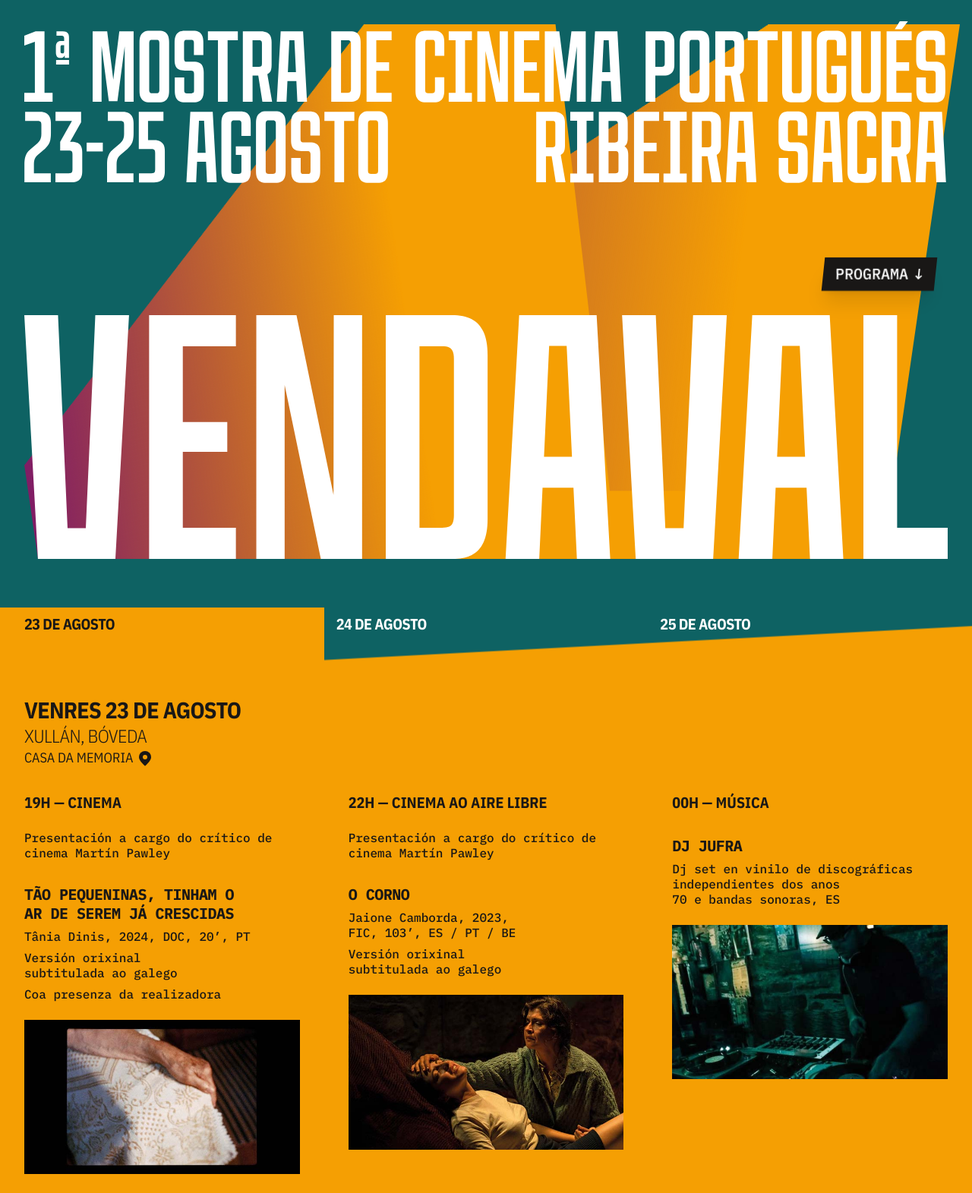
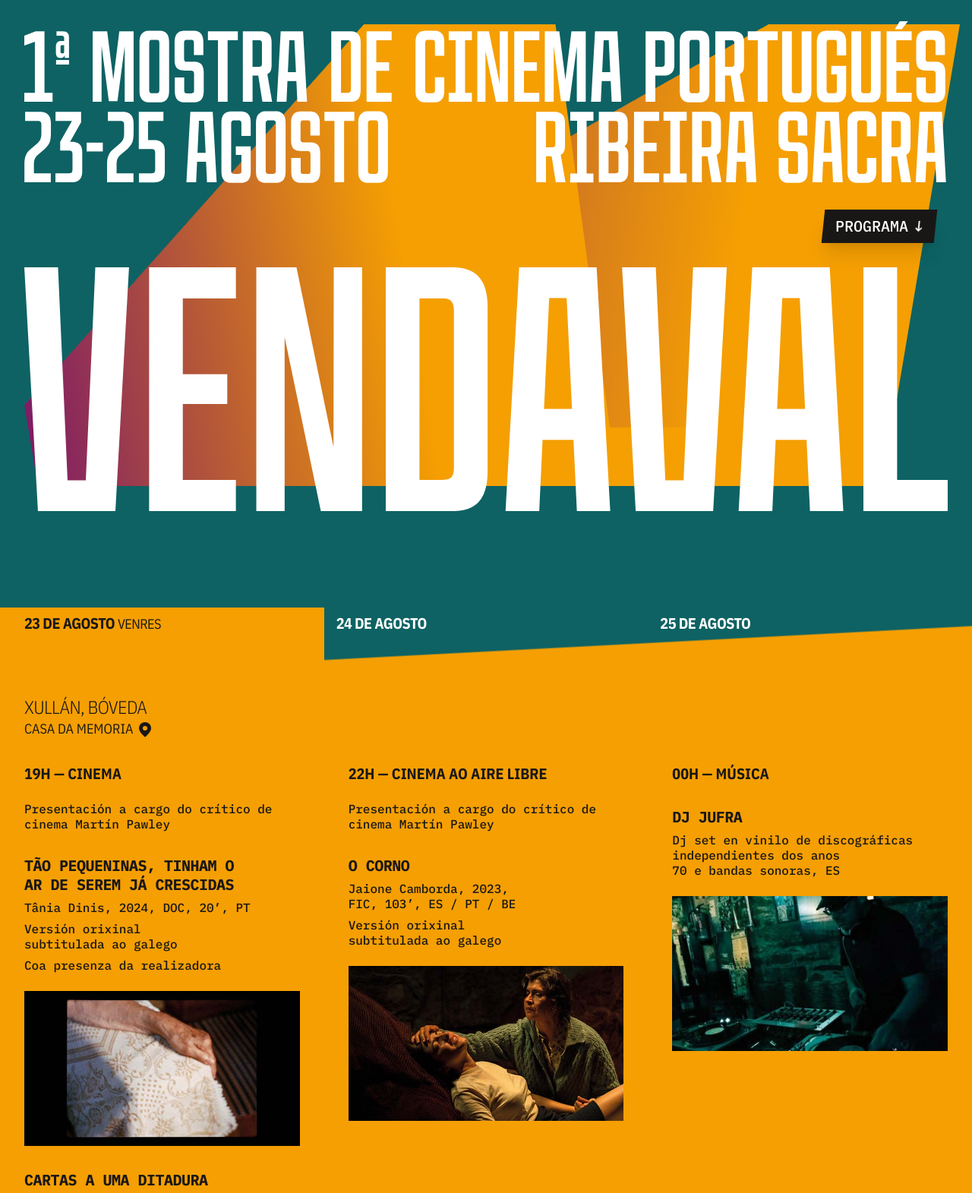
Before and after one commit to cucharadepalo/vendaval, a website: page index.html in a window 1280 px wide. Shown: the top 1571 px of the page at 76% size. Drawn offline with Linux system fonts and the light colour scheme.

Commit message:
tabs, scroll-snap y otros arreglos

```diff
--- a/index.html
+++ b/index.html
@@ -1,5 +1,5 @@
 <!DOCTYPE html>
-<html lang="gl" class="font-mono leading-tight snap-y snap-proximity">
+<html lang="gl" class="font-mono leading-tight">
 <head>
 	<meta charset="UTF-8">
 	<meta name="viewport" content="width=device-width, initial-scale=1.0">
@@ -9,8 +9,8 @@
 	<script src="js/app.js" defer></script>
 </head>
 <body class="bg-verdescuro text-white">
-	<header id="splash" class="relative h-svh snap-start px-4 py-4 pb-8 flex flex-col justify-between items-center gap-8 w-full max-w-screen-xl mx-auto md:px-8 md:pt-8 md:pb-16">
-		<div class="splash-bg top-4 left-4 right-2 bottom-8 md:top-8 md:left-8 md:right-4 md:bottom-16"></div>
+	<header id="splash" class="relative h-screen px-4 py-4 pb-[20vh] flex flex-col justify-between items-center gap-8 w-full max-w-screen-xl mx-auto md:px-8 md:pt-8">
+		<div class="splash-bg top-4 left-4 right-2 bottom-[20vh] md:top-8 md:left-8 md:right-4"></div>
 		<img src="img/vendaval-title.svg" width="321" height="57" alt="1&ordf; Mostra de Cinema Portugués da Ribeira Sacra. 23-25 Agosto." class="w-full h-auto block max-w-screen-xl -mt-1">
 
 		<a href="#programa"  class="btn smooth-scroller text-xl shadow-xl mt-auto flex justify-between gap-2 -skew-x-6 ml-auto mr-4"><span class="skew-x-6">Programa</span> <span class="block bounce">&darr;</span></a>
@@ -23,18 +23,18 @@
 		</h1>
 	</header>
 
-	<main id="programa" class="snap-start">
-		<div class="min-h-svh flex flex-col w-full max-w-[2560px] mx-auto">
-			<div class="tabs sticky top-0">
+	<main id="programa">
+		<div class="min-h-screen flex flex-col w-full max-w-[2560px] mx-auto">
+			<div class="tabs sticky">
 				<ul class="tab-menu" role="tablist">
 					<li>
-						<button id="tab-23ago" aria-selected="true" aria-controls="23ago" role="tab" type="button" tabindex="0">23<span class="md:hidden">/</span><span class="hidden md:inline"> de </span>ago<span class="hidden md:inline">sto</span></button>
+						<button id="tab-23ago" aria-selected="true" aria-controls="23ago" role="tab" type="button" tabindex="0">23<span class="md:hidden">/</span><span class="hidden md:inline"> de </span>ago<span class="hidden md:inline">sto</span> <span class="tab-day">Venres</span></button>
 					</li>
 					<li>
-						<button id="tab-24ago" aria-selected="false" aria-controls="24ago" role="tab" type="button" tabindex="-1">24<span class="md:hidden">/</span><span class="hidden md:inline"> de </span>ago<span class="hidden md:inline">sto</span></button>
+						<button id="tab-24ago" aria-selected="false" aria-controls="24ago" role="tab" type="button" tabindex="-1">24<span class="md:hidden">/</span><span class="hidden md:inline"> de </span>ago<span class="hidden md:inline">sto</span> <span class="tab-day">Sábado</span></button>
 					</li>
 					<li>
-						<button id="tab-25ago" aria-selected="false" aria-controls="25ago" role="tab" type="button" tabindex="-1">25<span class="md:hidden">/</span><span class="hidden md:inline"> de </span>ago<span class="hidden md:inline">sto</span></button>
+						<button id="tab-25ago" aria-selected="false" aria-controls="25ago" role="tab" type="button" tabindex="-1">25<span class="md:hidden">/</span><span class="hidden md:inline"> de </span>ago<span class="hidden md:inline">sto</span> <span class="tab-day">Domingo</span></button>
 					</li>
 				</ul>
 			</div>
@@ -43,13 +43,13 @@
 
 				<section id="23ago" aria-label="Venres 23 de agosto" aria-labelledby="tab-23ago" role="tabpanel" tabindex="0">
 					<header>
-						<h2 class="day-title">Venres 23 de agosto</h2>
+						<h2 class="day-title hidden">Venres 23 de agosto</h2>
 						<p class="day-location">Xullán, Bóveda</p>
 						<p class="day-venue">Casa da Memoria <a href="https://www.google.com/maps/place/Casa+da+memoria/@42.6392777,-7.4717012,17z/data=!3m1!4b1!4m6!3m5!1s0xd303f99e14d7301:0xdd44240b739d5051!8m2!3d42.6392738!4d-7.4691263!16s%2Fg%2F11sw2wf03p!5m1!1e4?hl=gl-ES&entry=ttu" target="_blank" class="btn-map"><svg class="" xmlns="http://www.w3.org/2000/svg" width="24" height="24" viewBox="0 0 24 24" stroke-linecap="round" stroke-linejoin="round"><path d="M12 21.7C17.3 17 20 13 20 10a8 8 0 1 0-16 0c0 3 2.7 6.9 8 11.7z" fill="currentColor"/><circle cx="12" cy="10" r="3" fill="#f59f03"/></svg></a></p>
 					</header>
 
 					<div class="event-grid lg:grid-cols-3 lg:gap-16">
-						<details class="event" name="23ago">
+						<details class="event">
 							<summary class="event-meta">
 								19h &mdash; Cinema
 							</summary>
@@ -72,7 +72,7 @@
 								<img src="img/cartas_a_uma_dictadura.jpg" width="640" height="360" class="event-img" alt="Fotograma da película">
 							</div>
 						</details>
-						<details class="event" name="23ago">
+						<details class="event">
 							<summary class="event-meta">
 								22h &mdash; Cinema ao aire libre
 							</summary>
@@ -86,7 +86,7 @@
 								<img src="img/o_corno_(c)Amador_Lorenzo_6.jpg" width="640" height="360" class="event-img" alt="Fotograma da película">
 							</div>
 						</details>
-						<details class="event" name="23ago">
+						<details class="event">
 							<summary class="event-meta">
 								00h &mdash; Música
 							</summary>
@@ -110,7 +110,7 @@
 
 					<div class="event-grid lg:grid-cols-4 lg:gap-8 2xl:gap-16">
 
-						<details class="event" name="24ago">
+						<details class="event">
 							<summary class="event-meta">
 								17h &mdash; Cinema + Taller
 							</summary>
@@ -125,7 +125,7 @@
 							</div>
 						</details>
 
-						<details class="event" name="24ago">
+						<details class="event">
 							<summary class="event-meta">
 								19h &mdash; Cinema
 							</summary>
@@ -142,7 +142,7 @@
 							</div>
 						</details>
 
-						<details class="event" name="24ago">
+						<details class="event">
 							<summary class="event-meta">
 								22h &mdash; Cinema ao aire libre
 							</summary>
@@ -226,7 +226,7 @@
 		</div>
 	</main>
 
-	<footer class="snap-end min-h-svh w-full">
+	<footer class="w-full">
 		<div class="oblique-footer w-full h-20 2xl:h-36"></div>
 		<div class="p-4 font-medium text-sm md:px-8">
 			<div class="grid grid-cols-3 gap-4 max-w-screen-lg mx-auto sm:grid-cols-4 sm:gap-8 xl:grid-cols-5">
--- a/src/style.css
+++ b/src/style.css
@@ -93,7 +93,7 @@
 		@apply flex-1;
 	}
 	.tab-menu > li > button {
-		@apply block w-full text-left font-display tracking-tight pt-2 pb-16 font-bold text-xl uppercase px-4 focus:outline-none md:pb-20 2xl:pb-28 2xl:text-3xl 2xl:pt-4;
+		@apply block w-full text-left font-display tracking-tight pt-2 pb-16 font-bold text-xl leading-none uppercase px-4 focus:outline-none md:pb-20 2xl:pb-28 2xl:text-3xl 2xl:pt-4;
 	}
 	.tab-menu > li:first-child > button {
 		@apply md:pl-8 2xl:pl-16;
@@ -101,4 +101,10 @@
 	.tab-menu > li > [aria-selected="true"] {
 		@apply bg-amarelo text-black;
 	}
+	.tab-menu > li > button > .tab-day {
+		@apply invisible font-normal text-sm uppercase md:text-lg 2xl:text-xl;
+	}
+	.tab-menu > li > [aria-selected="true"] > .tab-day {
+		@apply visible;
+	}
 }
```
Also changed, not shown: css/style.css.
